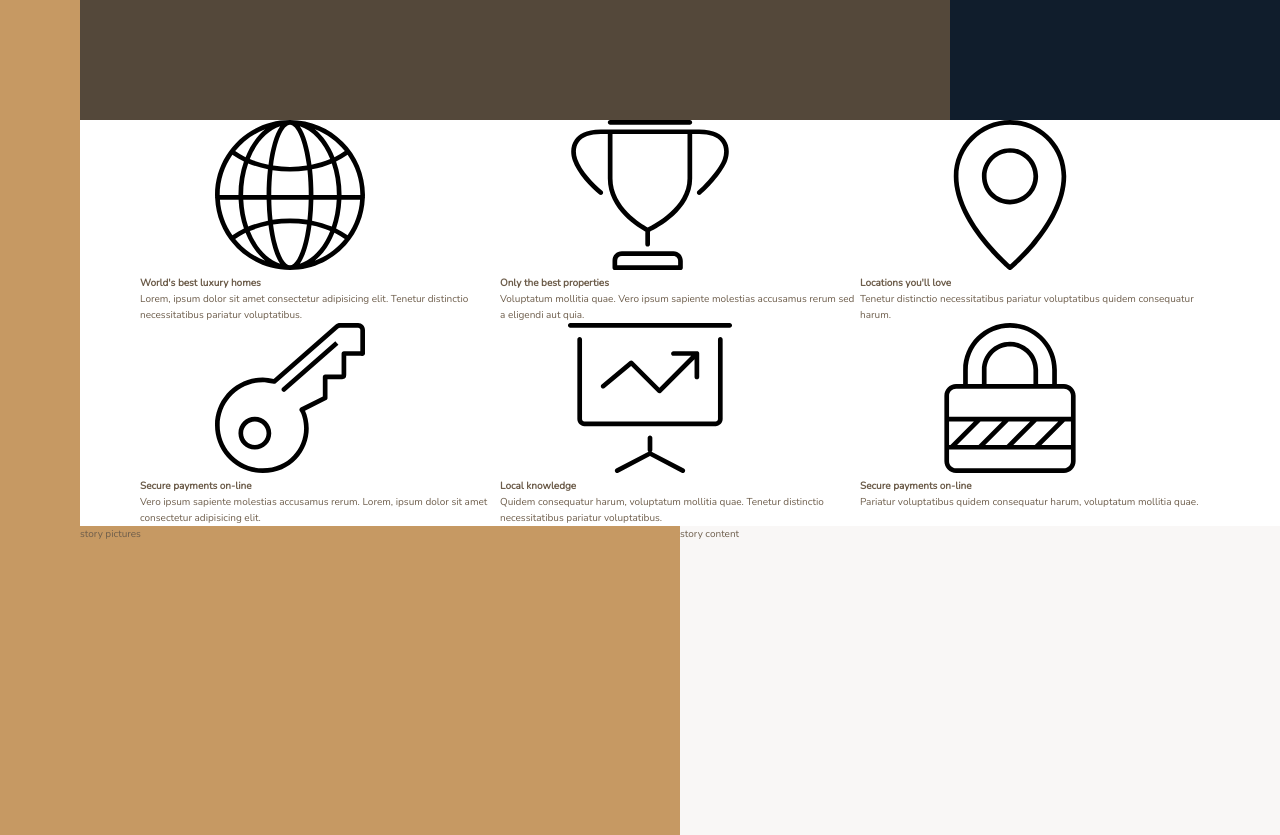
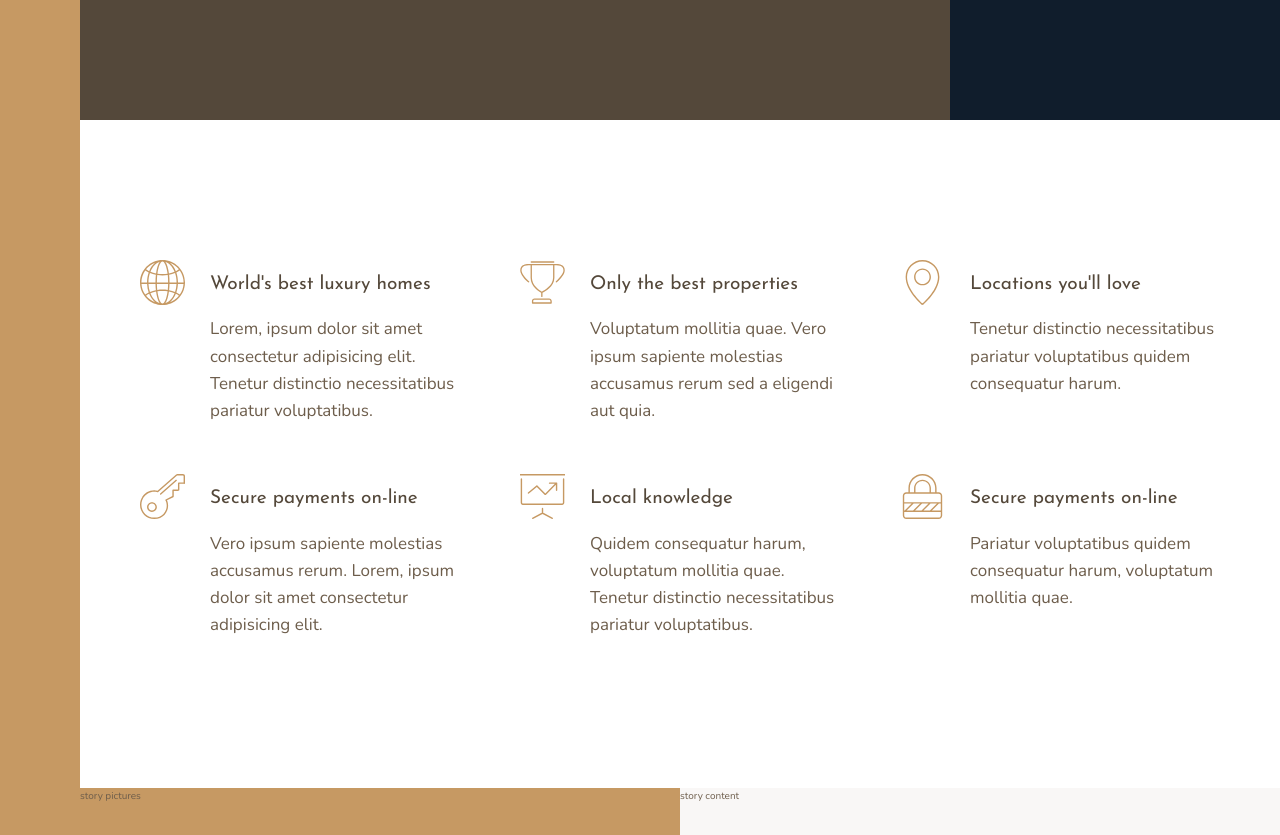
Before and after one commit to elmi-elmi/demo-Nexter-Project, a website: page index.html in a window 1280 px wide. Shown: the part 520-1355 px from the top of the page. Drawn offline with nearby package versions, Linux system fonts and the light colour scheme.

Commit message:
feature-section-end

```diff
--- a/index.html
+++ b/index.html
@@ -23,70 +23,62 @@
         <svg class="feature__icon">
           <use xlink:href="img/sprite.svg#icon-global"></use>
         </svg>
-        <h4 class="heading-4">
-          World's best luxury homes
-        </h4>
-        <p class="feaure__text">
-          Lorem, ipsum dolor sit amet consectetur adipisicing elit. Tenetur distinctio necessitatibus pariatur voluptatibus.
+        <h4 class="heading-4 heading-4--dark">World's best luxury homes</h4>
+        <p class="feature__text">
+          Lorem, ipsum dolor sit amet consectetur adipisicing elit. Tenetur
+          distinctio necessitatibus pariatur voluptatibus.
         </p>
       </div>
       <div class="feature">
         <svg class="feature__icon">
           <use xlink:href="img/sprite.svg#icon-trophy"></use>
         </svg>
-        <h4 class="heading-4">
-          Only the best properties
-        </h4>
-        <p class="feaure__text">
-          Voluptatum mollitia quae. Vero ipsum sapiente molestias accusamus rerum sed a eligendi aut quia.
+        <h4 class="heading-4 heading-4--dark">Only the best properties</h4>
+        <p class="feature__text">
+          Voluptatum mollitia quae. Vero ipsum sapiente molestias accusamus
+          rerum sed a eligendi aut quia.
         </p>
       </div>
       <div class="feature">
         <svg class="feature__icon">
           <use xlink:href="img/sprite.svg#icon-map-pin"></use>
         </svg>
-        <h4 class="heading-4">
-          Locations you'll love
-        </h4>
-        <p class="feaure__text">
-          Tenetur distinctio necessitatibus pariatur voluptatibus quidem consequatur harum.
+        <h4 class="heading-4 heading-4--dark">Locations you'll love</h4>
+        <p class="feature__text">
+          Tenetur distinctio necessitatibus pariatur voluptatibus quidem
+          consequatur harum.
         </p>
-
       </div>
       <div class="feature">
         <svg class="feature__icon">
           <use xlink:href="img/sprite.svg#icon-key"></use>
         </svg>
-        <h4 class="heading-4">
-          Secure payments on-line
-        </h4>
-        <p class="feaure__text">
-          Vero ipsum sapiente molestias accusamus rerum. Lorem, ipsum dolor sit amet consectetur adipisicing elit.
+        <h4 class="heading-4 heading-4--dark">Secure payments on-line</h4>
+        <p class="feature__text">
+          Vero ipsum sapiente molestias accusamus rerum. Lorem, ipsum dolor sit
+          amet consectetur adipisicing elit.
         </p>
       </div>
       <div class="feature">
         <svg class="feature__icon">
           <use xlink:href="img/sprite.svg#icon-presentation"></use>
         </svg>
-        <h4 class="heading-4">
-          Local knowledge
-        </h4>
-        <p class="feaure__text">
-          Quidem consequatur harum, voluptatum mollitia quae. Tenetur distinctio necessitatibus pariatur voluptatibus.
+        <h4 class="heading-4 heading-4--dark">Local knowledge</h4>
+        <p class="feature__text">
+          Quidem consequatur harum, voluptatum mollitia quae. Tenetur distinctio
+          necessitatibus pariatur voluptatibus.
         </p>
       </div>
       <div class="feature">
         <svg class="feature__icon">
           <use xlink:href="img/sprite.svg#icon-lock"></use>
         </svg>
-        <h4 class="heading-4">
-          Secure payments on-line
-        </h4>
-        <p class="feaure__text">
-          Pariatur voluptatibus quidem consequatur harum, voluptatum mollitia quae.
+        <h4 class="heading-4 heading-4--dark">Secure payments on-line</h4>
+        <p class="feature__text">
+          Pariatur voluptatibus quidem consequatur harum, voluptatum mollitia
+          quae.
         </p>
       </div>
-
     </section>
     <div class="story__pictures">story pictures</div>
     <div class="story__content">story content</div>
--- a/sass/_features.scss
+++ b/sass/_features.scss
@@ -3,5 +3,27 @@
   grid-column:center-start / center-end;
 
   display: grid;
-  grid-template-columns: repeat(3, 1fr);
+  //grid-template-columns: repeat(3, 1fr);
+  grid-template-columns: repeat(auto-fit, minmax(25rem, 1fr));
+  grid-gap:6rem;
+  align-items:start;
+
+  margin:15rem 0;
 }
+
+.feature{
+  display:grid;
+  grid-template-columns: min-content 1fr;
+  grid-row-gap:1.5rem;
+  grid-column-gap: 2.5rem;
+  &__icon{
+    grid-row:1/span 2;
+    fill:$color-primary;
+    width: 4.5rem;
+    height: 4.5rem;
+    transform:translateY(-1rem);
+  }
+  &__text{
+    font-size: 1.7rem;
+  }
+}
--- a/sass/_typography.scss
+++ b/sass/_typography.scss
@@ -0,0 +1,19 @@
+%heading{
+  font-family: $font-display;
+  font-weight: 400;
+}
+.heading-1{
+  @extend %heading;
+}
+.heading-2{
+  @extend %heading;
+}
+.heading-3{
+  @extend %heading;
+}
+.heading-4{
+  @extend %heading;
+  font-size: 1.9rem;
+  &--light{color:$color-grey-light-1}
+  &--dark{color:$color-grey-dark-1}
+}
```
Also changed, not shown: css/style.css, 2 other files.
